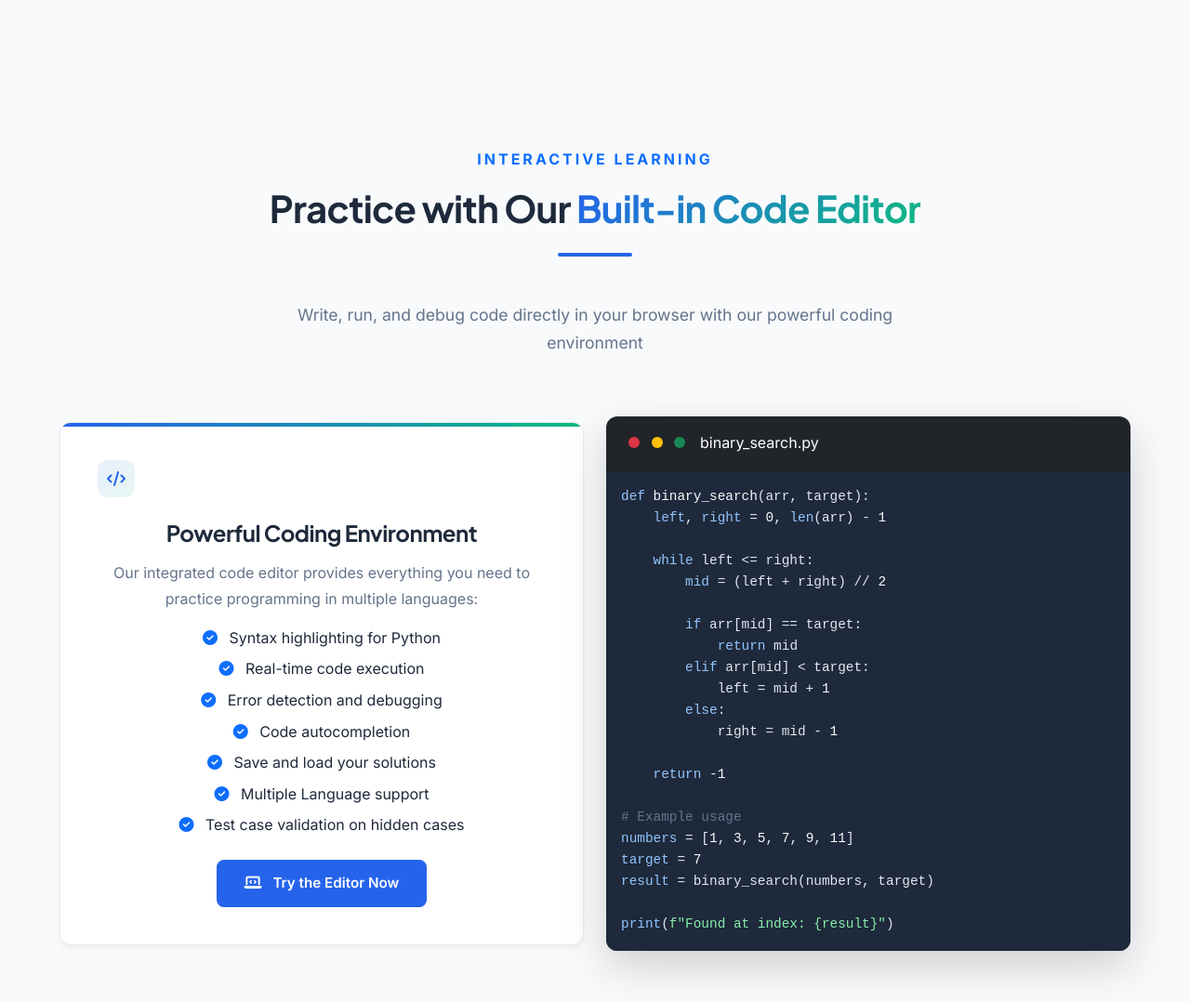
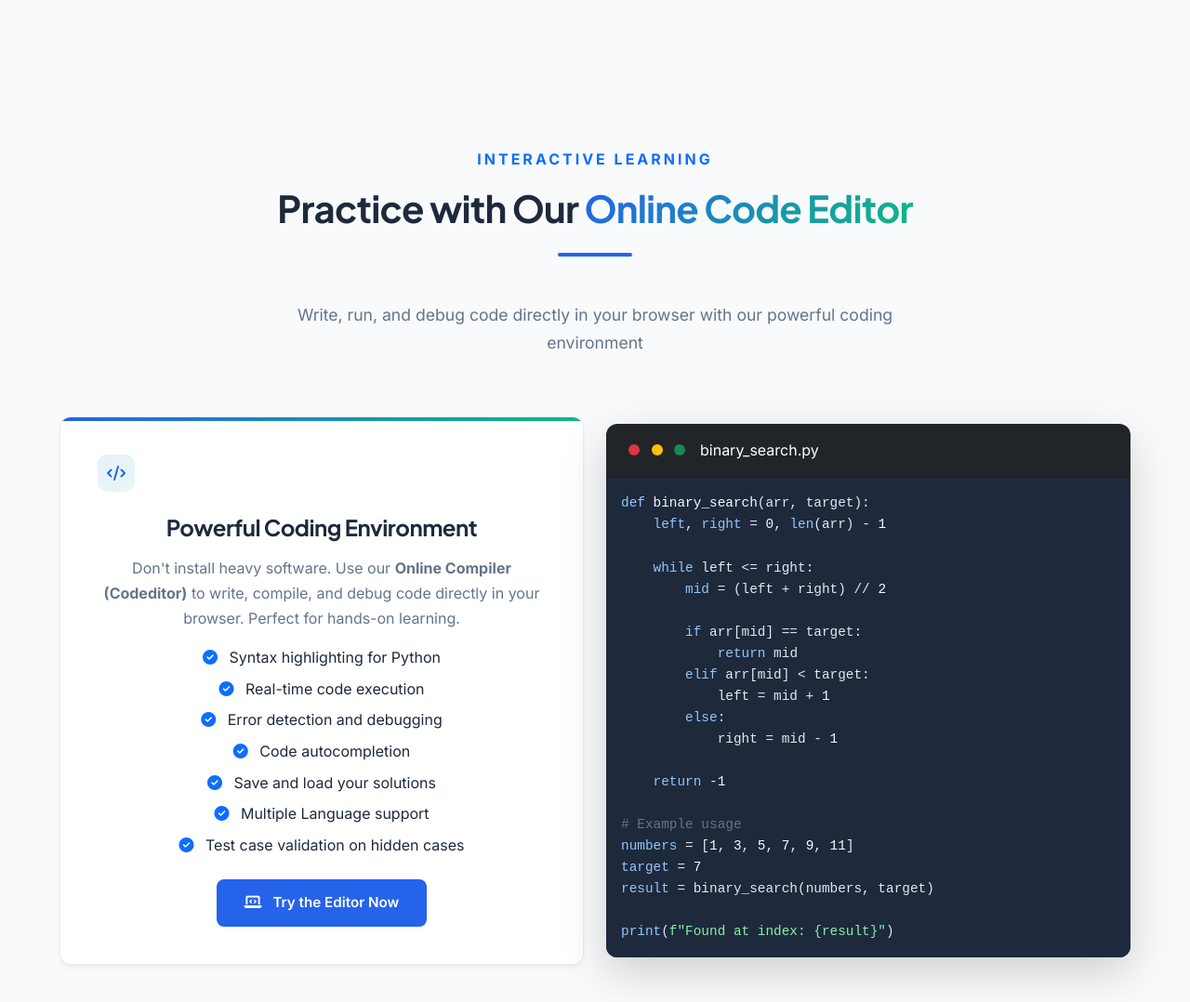
Before and after one commit to ravichandran202/Namma-Coding-Shaale-Django, a Django app: template templates/index.html in a window 1280 px wide. Shown: the part 1910-2988 px from the top of the page at 93% size. Run offline with Django 4.2, Linux system fonts and the light colour scheme; the template is opened without the code that fills it, so the values that code supplies are empty.

Commit message:
improve SEO

```diff
--- a/templates/index.html
+++ b/templates/index.html
@@ -6,9 +6,17 @@
 <head>
   <meta charset="UTF-8">
   <meta name="viewport" content="width=device-width, initial-scale=1.0">
-  <title>Namma Coding Shaale</title>
-  <meta name="description"
-    content="ನಮ್ಮ CODING ಶಾಲೆ: Your path to a tech career. Learn Python through 100+ coding problems, real-world projects, and personalized mentorship. Build confidence and get hired.">
+  <title>Learn Python in Kannada | Online Code Editor & Compiler | Namma Coding Shaale</title>
+  <meta name="title" content="Learn Python in Kannada | Online Code Editor & Compiler | Namma Coding Shaale">
+  <meta name="description" content="Best Python course in Kannada. Learn coding with our free Online Code Editor (Compiler). 500+ coding problems, certifications, and mentorship in Kannada.">
+  <meta name="keywords" content="Python in Kannada, Codeditor, Online Python Compiler, Online Compiler, Coding in Kannada, Python Course Bangalore, Learn Java in Kannada">
+
+  <meta property="og:type" content="website">
+  <meta property="og:url" content="https://nammacodingshaale.in/">
+  <meta property="og:title" content="Learn Python in Kannada - Free Online Code Editor">
+  <meta property="og:description" content="Master Python logic in your own language. Use our built-in compiler to run code instantly.">
+  <meta property="og:image" content="{% static 'images/logo.png' %}">
+
   <!-- Bootstrap CSS -->
   <link href="https://cdn.jsdelivr.net/npm/bootstrap@5.3.0/dist/css/bootstrap.min.css" rel="stylesheet">
   <!-- Font Awesome -->
@@ -1964,6 +1972,44 @@
       }
     }
   </style>
+
+  <script type="application/ld+json">
+    {
+      "@context": "https://schema.org",
+      "@type": "EducationalOrganization",
+      "name": "Namma Coding Shaale",
+      "url": "https://nammacodingshaale.in",
+      "logo": "https://nammacodingshaale.in/static/images/logo.png",
+      "description": "Learn Python and Coding in Kannada.",
+      "sameAs": [
+        "https://www.instagram.com/namma_coding_shaale/",
+        "https://www.linkedin.com/company/namma-coding-shaale/"
+      ],
+      "hasOfferCatalog": {
+        "@type": "OfferCatalog",
+        "name": "Programming Courses",
+        "itemListElement": [
+          {
+            "@type": "Course",
+            "name": "Python Professional in Kannada",
+            "description": "Master Python with 300+ problems in Kannada language."
+          },
+          {
+            "@type": "SoftwareApplication",
+            "name": "Online Python Compiler / Codeditor",
+            "applicationCategory": "DeveloperApplication",
+            "operatingSystem": "Web",
+            "offers": {
+              "@type": "Offer",
+              "price": "0",
+              "priceCurrency": "INR"
+            }
+          }
+        ]
+      }
+    }
+  </script>
+
 </head>
 
 <body>
@@ -2381,7 +2427,7 @@
     <div class="container">
       <div class="text-center mb-6">
         <span class="text-uppercase text-primary fw-bold letter-spacing-3">Interactive Learning</span>
-        <h2 class="section-title mt-3">Practice with Our <span class="text-gradient">Built-in Code Editor</span></h2>
+        <h2 class="section-title mt-3">Practice with Our <span class="text-gradient">Online Code Editor</span></h2>
         <p class="section-subtitle">Write, run, and debug code directly in your browser with our powerful coding
           environment</p>
       </div>
@@ -2395,7 +2441,7 @@
             </div>
             <h3 class="feature-title">Powerful Coding Environment</h3>
             <p class="feature-text">
-              Our integrated code editor provides everything you need to practice programming in multiple languages:
+              Don't install heavy software. Use our <strong>Online Compiler (Codeditor)</strong> to write, compile, and debug code directly in your browser. Perfect for hands-on learning.
             </p>
             <ul class="feature-list mt-3" style="list-style-type: none; padding-left: 0;">
               <li class="mb-2"><i class="fas fa-check-circle text-primary me-2"></i> Syntax highlighting for Python</li>
```
